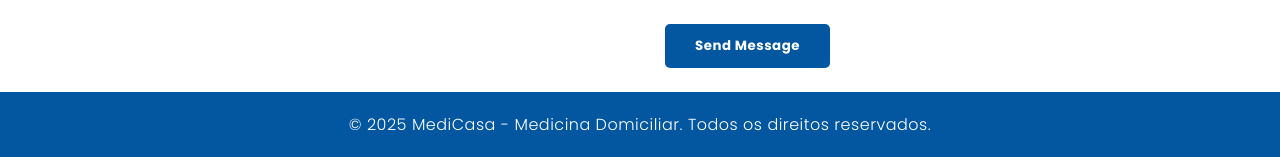
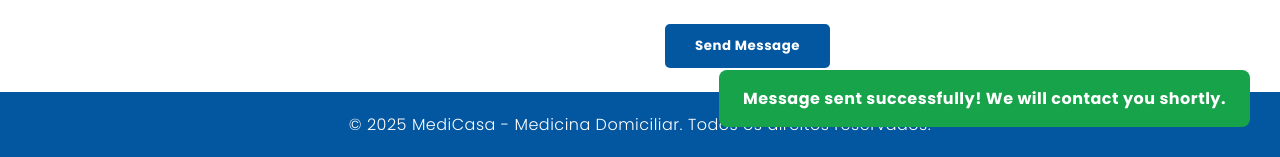
Before and after one commit to jhonatanolivv/MediHome, a plain HTML site: page index.html in a window 1280 px wide. Both pictures are taken after typing "Sample", "name@example.com", "5551234", "Sample" into the empty fields and a click on the button "Send Message". Shown: the part 3454-3611 px from the top of the page. Drawn offline with Linux system fonts and the light colour scheme.

Commit message:
style: adicionando toast para mensagens enviadas através do form

```diff
--- a/css/style.css
+++ b/css/style.css
@@ -414,6 +414,40 @@ footer {
   padding: 20px 0;
 }
 
+/*toast*/
+.toast {
+  position: fixed;
+  bottom: 30px;
+  right: 30px;
+  padding: 1rem 1.5rem;
+  border-radius: 8px;
+  color: #fff;
+  font-weight: bold;
+  opacity: 0;
+  transform: translateY(20px);
+  transition: opacity 0.4s ease, transform 0.4s ease;
+  z-index: 1000;
+}
+
+.toast.success {
+  background-color: #16a34a; /* Verde */
+}
+
+.toast.error {
+  background-color: #dc2626; /* Vermelho */
+}
+
+.toast.show {
+  opacity: 1;
+  transform: translateY(0);
+}
+
+.toast.hidden {
+  display: none;
+}
+
+/*toast*/
+
 /* Responsividade */
 
 @media (max-width: 768px) {
@@ -436,6 +470,7 @@ footer {
 
   .nav-menu.active {
     left: 0;
+    top: 60px;
   }
 
   .nav-menu li {
@@ -532,6 +567,7 @@ footer {
     display: flex;
     flex-direction: column;
     align-items: center;
+    padding: 10px;
   }
 
   .contact-container {
@@ -556,12 +592,12 @@ footer {
   }
 
   .nav-menu.active {
-    top: 13%;
+    top: 7%;
     width: 50%;
     left: 50%;
     border-radius: 0 0 5px 5px;
     box-shadow: 0 10px 10px rgba(0, 0, 0, 83%);
-    background-color: #ffffff94;
+    background-color: #ffffff;
   }
 
   .nav-menu a {
--- a/index.html
+++ b/index.html
@@ -20,6 +20,7 @@
     />
   </head>
   <body>
+    <div id="toast" class="toast hidden"></div>
     <!-- Menu de Navegação -->
     <header>
       <div class="container">
--- a/js/arquivo.js
+++ b/js/arquivo.js
@@ -1,3 +1,19 @@
+function showToast(message, type = 'success') {
+    const toast = document.getElementById('toast');
+    toast.textContent = message;
+    toast.className = `toast ${type} show`;
+    toast.classList.remove('hidden');
+
+    setTimeout(() => {
+        toast.classList.remove('show');
+        setTimeout(() => toast.classList.add('hideen'), 400);
+    }, 3000)
+}
+
+
+
+
+
 document.addEventListener("DOMContentLoaded", () => {
     // Menu de navegação responsivo
     const menuToggle = document.querySelector(".menu-toggle")
@@ -75,7 +91,7 @@ document.addEventListener("DOMContentLoaded", () => {
         contactForm.addEventListener("submit", (e) => {
             e.preventDefault()
 
-      alert("Message sent successfully! We will contact you shortly.")
+            showToast("Message sent successfully! We will contact you shortly.")
             contactForm.reset()
         })
     }
```
Lines whose indentation alone changed are shown as unchanged.
